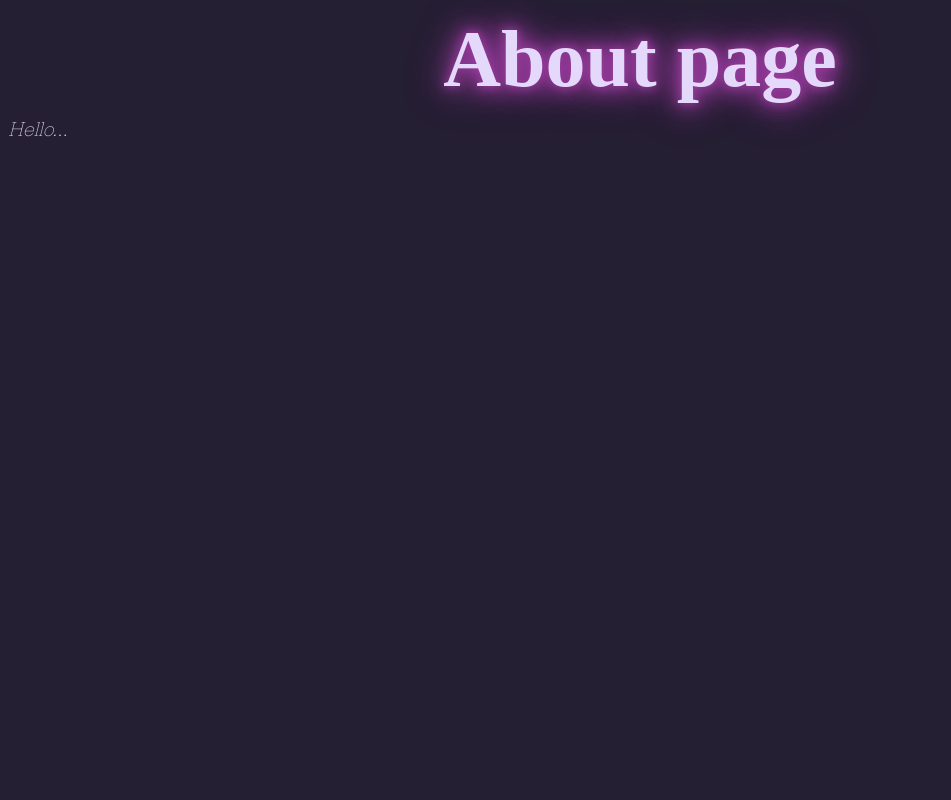
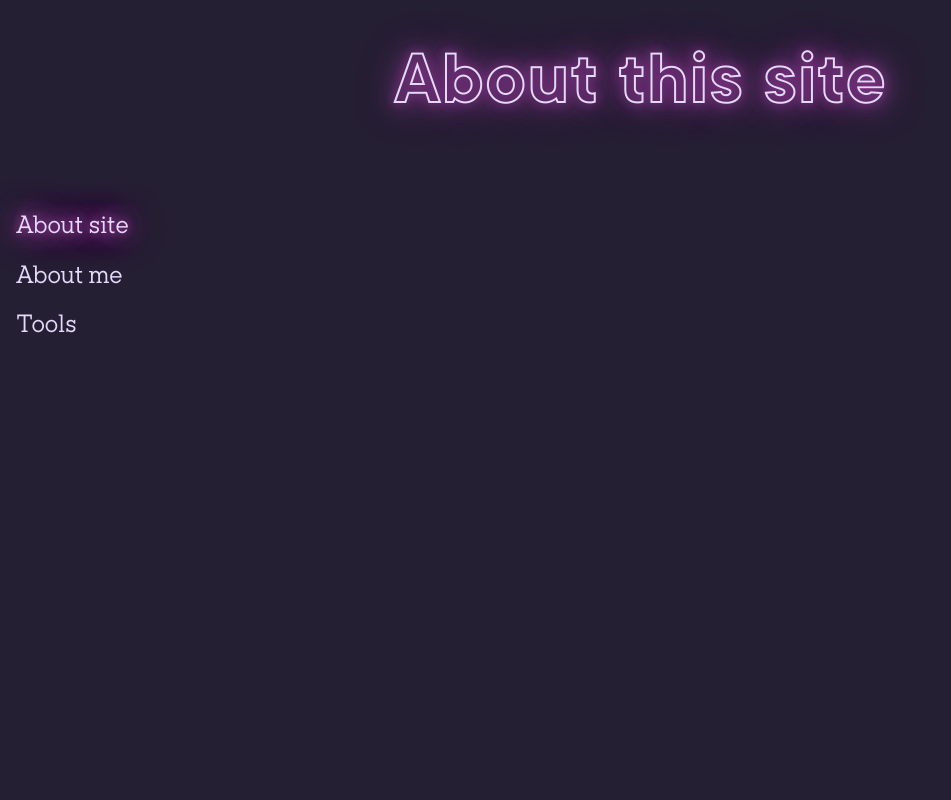
Before and after one commit to mekhanme/flask-app, a Flask app: page / in a window 1280 px wide. Shown: the whole page, without its empty margins (0-951 px from the left). Run offline with Flask 2, Linux system fonts and the light colour scheme; some libraries are stand-ins or nearby versions; some web fonts are replaced.

Commit message:
add templates, css styles

```diff
--- a/app.py
+++ b/app.py
@@ -1,4 +1,4 @@
-from flask import Flask, render_template, redirect, url_for, request
+from flask import Flask, render_template, redirect, url_for, request, jsonify
 
 app = Flask(__name__)
 
@@ -6,5 +6,13 @@ app = Flask(__name__)
 def index():
     return render_template('index.html')
 
+@app.route('/me')
+def me():
+    return render_template('me.html', request=request)
+
+@app.route('/tools')
+def tools():
+    return render_template('tools.html', request=request)
+
 if __name__ == '__main__':
     app.run()
--- a/requirements.txt
+++ b/requirements.txt
@@ -1,2 +1 @@
 Flask=2.1.0
-#Jinja2=3.1.1
--- /dev/null
+++ b/static/css/style.css
@@ -0,0 +1,124 @@
+@font-face {
+    font-family: tt-commons-outline;
+    src: url('../fonts/TT_Commons_Classic_Outline.woff');
+}
+
+@font-face {
+    font-family: tt-rationalist;
+    src: url('../fonts/TT_Rationalist_Variable_Roman.woff');
+}
+
+html {
+    background-color: #251f33;
+}
+
+h1 {
+    font-family: tt-commons-outline;
+    font-size: 80px;
+    text-align: center;
+    line-height: 100px;
+    text-shadow: 0 0 10px #9c3da1, 0 0 20px #9c3da1, 0 0 30px #9c3da1, 0 0 40px #9c3da1;
+    padding: 30px;
+    background-color: #251f33;
+    color: #e4d9fa
+}
+
+div {
+    font-family: tt-rationalist;
+    font-size: 20px;
+    background-color: #251f33;
+    color: #e4d9fa
+}
+
+
+/* p:hover {
+    text-shadow: 0 0 10px #9c3da1, 0 0 20px #9c3da1, 0 0 30px #9c3da1, 0 0 40px #9c3da1;
+} */
+
+p {
+    font-family: tt-rationalist;
+    font-weight: 100;
+    /* font-variation-settings: "wght" 800, "wdth" 85; */
+    /* font-style: italic; */
+    font-size: 20px;
+    font-stretch: 1%;
+    font-optical-sizing: auto;
+    padding-left: 250px;
+    /* text-decoration: underline;
+    text-decoration-color: rgb(255, 90, 255); */
+    color: #e4d9fa
+}
+
+p.underline {
+    font-family: tt-rationalist;
+    text-decoration: underline;
+    text-decoration-color: rgb(255, 90, 255);
+}
+
+p.narrow {
+    font-family: tt-rationalist;
+    text-align: left;
+    font-size: 30px;
+    font-stretch: 33.3%;
+}
+
+p.wide {
+    font-family: tt-rationalist;
+    text-align: left;
+    font-size: 30px;
+    font-stretch: 151%;
+    vertical-align: text-top;
+}
+
+
+/* .list {
+    text-align: left;
+    width: 45px;
+    margin: 30px auto;
+}
+
+.list__item {
+    width: 100px;
+    text-align: left;
+    float: left;
+    margin-left: 5px;
+} */
+
+.sidenav {
+    height: 100%;
+    width: 200px;
+    position: fixed;
+    z-index: 1;
+    top: 0;
+    left: 0;
+    background-color: #251f33;
+    overflow-x: hidden;
+    padding-top: 200px;
+}
+
+.sidenav a {
+    text-decoration: none;
+    padding: 6px 8px 6px 16px;
+    font-size: 25px;
+    color: #e4d9fa;
+    display: block;
+}
+
+
+/* .sidenav a:hover {
+    color: #f1f1f1;
+} */
+
+a.button:link {
+    text-decoration: none
+}
+
+a.button-active {
+    text-decoration: none;
+    text-shadow: 0 0 10px #9c3da1, 0 0 20px #9c3da1, 0 0 30px #9c3da1, 0 0 40px #9c3da1
+}
+
+a.button:hover {
+    text-decoration: none;
+    text-shadow: 0 0 10px #9c3da1, 0 0 20px #9c3da1, 0 0 30px #9c3da1, 0 0 40px #9c3da1
+}
--- a/static/style.css
+++ /dev/null
@@ -1,48 +0,0 @@
-@font-face {
-    font-family: outline;
-    /* src: url('/static/fonts/TT_Commons_Classic_Regular.ttf'); */
-    src: url('../static/TT_Commons_Classic_Outline.otf');
-    /* font-weight: regular; */
-}
-
-@font-face {
-    font-family: rationalist;
-    /* src: url('/static/fonts/TT_Commons_Classic_Regular.ttf'); */
-    src: url('../static/fonts/TT_Rationalist_Variable_Roman.woff');
-    /* font-weight: regular; */
-}
-
-html {
-    background-color: #251f33;
-    /* background: radial-gradient(#222, #000);
-    background-attachment: fixed; */
-}
-
-h1 {
-    font-family: outline;
-    font-size: 80px;
-    text-align: center;
-    line-height: 10px;
-    text-shadow: 0 0 10px #9c3da1, 0 0 20px #9c3da1, 0 0 30px #9c3da1, 0 0 40px #9c3da1;
-    color: #e4d9fa
-}
-
-div {
-    font-family: rationalist;
-    font-size: 20px;
-    color: #e4d9fa
-}
-
-div:hover {
-    text-shadow: 0 0 10px #9c3da1, 0 0 20px #9c3da1, 0 0 30px #9c3da1, 0 0 40px #9c3da1;
-}
-
-p {
-    font-family: rationalist;
-    font-weight: 100;
-    font-style: italic;
-    font-stretch: 1%;
-    font-size: 20px;
-    font-optical-sizing: auto;
-    color: #e4d9fa
-}
--- /dev/null
+++ b/templates/base.html
@@ -0,0 +1,38 @@
+<!doctype html>
+<html lang="en">
+
+<head>
+    <meta charset="utf-8">
+    <meta name="viewport" content="width=device-width, initial-scale=1, shrink-to-fit=no">
+    <link rel="stylesheet" href="https://stackpath.bootstrapcdn.com/bootstrap/4.3.1/css/bootstrap.min.css" integrity="sha384-ggOyR0iXCbMQv3Xipma34MD+dH/1fQ784/j6cY/iJTQUOhcWr7x9JvoRxT2MZw1T" crossorigin="anonymous">
+    <link type="text/css" rel="stylesheet" href="{{url_for('static', filename='css/style.css')}}" />
+    <title>{% block title %} {% endblock %}</title>
+</head>
+
+<body>
+    <!-- <nav class="navbar navbar-expand-md navbar-light bg-light">
+        <a class="navbar-brand" href="{{ url_for('index') }}">Flask-app</a>
+        <button class="navbar-toggler" type="button" data-toggle="collapse" data-target="#navbarNav" aria-controls="navbarNav" aria-expanded="false" aria-label="Toggle navigation">
+            <span class="navbar-toggler-icon"></span>
+        </button>
+        <div class="collapse navbar-collapse" id="navbarNav">
+            <ul class="navbar-nav">
+                <li class="nav-item active">
+                    <a class="nav-link" href="#">About</a>
+                </li>
+            </ul>
+        </div>
+    </nav> -->
+    <div>
+        <!-- <div class="container"> -->
+        {% block content %} {% endblock %}
+    </div>
+    <!-- <div id="footer">
+        {% block footer %} &copy; Copyright 2022 by <a href="https://rwxrwxrwx.dev/">https://rwxrwxrwx.dev</a>. {% endblock %}
+    </div> -->
+    <script src="https://code.jquery.com/jquery-3.3.1.slim.min.js" integrity="sha384-q8i/X+965DzO0rT7abK41JStQIAqVgRVzpbzo5smXKp4YfRvH+8abtTE1Pi6jizo" crossorigin="anonymous"></script>
+    <script src="https://cdnjs.cloudflare.com/ajax/libs/popper.js/1.14.7/umd/popper.min.js" integrity="sha384-UO2eT0CpHqdSJQ6hJty5KVphtPhzWj9WO1clHTMGa3JDZwrnQq4sF86dIHNDz0W1" crossorigin="anonymous"></script>
+    <script src="https://stackpath.bootstrapcdn.com/bootstrap/4.3.1/js/bootstrap.min.js" integrity="sha384-JjSmVgyd0p3pXB1rRibZUAYoIIy6OrQ6VrjIEaFf/nJGzIxFDsf4x0xIM+B07jRM" crossorigin="anonymous"></script>
+</body>
+
+</html>
--- a/templates/index.html
+++ b/templates/index.html
@@ -1,17 +1,5 @@
-<!DOCTYPE html>
-<html>
-
-<link type="text/css" rel="stylesheet" href="{{url_for('static', filename='style.css')}}" />
-
-<head>
-    <meta charset="UTF-8">
-    <title>Flask-app</title>
-</head>
-
-<body>
-    <h1> About page </h1>
-    <p> Hello... </p>
-</body>
-
-
-</html>
+{% extends 'base.html' %}  {% block content %}
+<h1>{% block title %} About this site {% endblock %}</h1>
+{% set active_page = "site" %}
+{% include 'sidebar.html' %}
+{% endblock %}
--- /dev/null
+++ b/templates/me.html
@@ -0,0 +1,5 @@
+{% extends 'base.html' %} {% block content %}
+<h1>{% block title %} About me {% endblock %}</h1>
+{% set active_page = "me" %}
+{% include 'sidebar.html' %}
+{% endblock %}
--- /dev/null
+++ b/templates/sidebar.html
@@ -0,0 +1,25 @@
+<!-- {% macro build_site_navigation(pages, selected) %}
+<div class="w-1/4 mr-8">
+    <ul>
+        {% for page in pages %}
+        <a href="{{page.url}}">
+            <li class="text-lg pl-6 py-3 {% if selected == page.name %}border-l-4 bg-gray-200{% endif %}">{{page.name}}</li>
+        </a>
+        {% endfor %}
+    </ul>
+</div>
+{% endmacro %} -->
+{# <ul>
+    <a href="{{ url_for("site") }}">
+        <li class="list__item">About this site</li>
+    </a>
+    <a href="{{ url_for("me") }}">
+        <li class="text-lg px-38 py-3 {% if selected == "About me" %}border-l-4 bg-gray-200{% endif %}"">About me</li>
+    </a>
+</ul> #}
+
+<div class="sidenav">
+  <a href="{{ url_for("index") }}" {% if active_page == "site" %} class="button-active"> {% else %} class="button">{% endif %}About site</a>
+  <a href="{{ url_for("me") }}" {% if active_page == "me" %} class="button-active"> {% else %} class="button">{% endif %}About me</a>
+  <a href="{{ url_for("tools") }}" {% if active_page == "tools" %} class="button-active"> {% else %} class="button">{% endif %}Tools</a>
+</div>
```
Also changed, not shown: templates/tools.html (added, +7 -0 lines), static/css/tt-rationalist-variable-roman.css (renamed from static/tt-rationalist-variable-roman.css), static/fonts/TT_Commons_Classic_Outline.woff (added).
